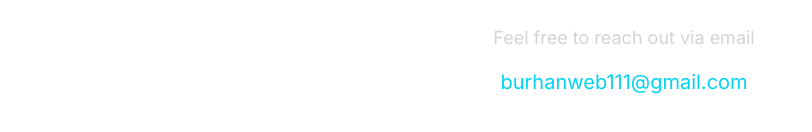
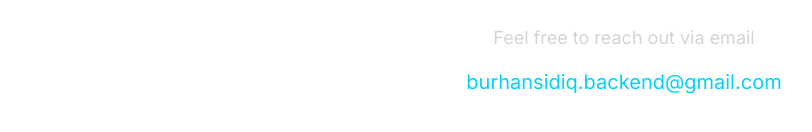
Before and after one commit to burhanWeb/Portfolio, a React (Vite) app: page / in a window 1280 px wide. Shown: the part 3040-3172 px from the top of the page, without its empty margins (16-828 px from the left). Built offline with nearby package versions, Linux system fonts and the light colour scheme.

Commit message:
updated contact information

```diff
--- a/src/components/Contact.jsx
+++ b/src/components/Contact.jsx
@@ -11,7 +11,7 @@ function Contact() {
             href="mailto:burhanweb11@gmail.com"
             className="text-cyan-400 hover:underline"
           >
-            burhanweb111@gmail.com
+            burhansidiq.backend@gmail.com{" "}
           </a>
         </p>
       </div>
```
